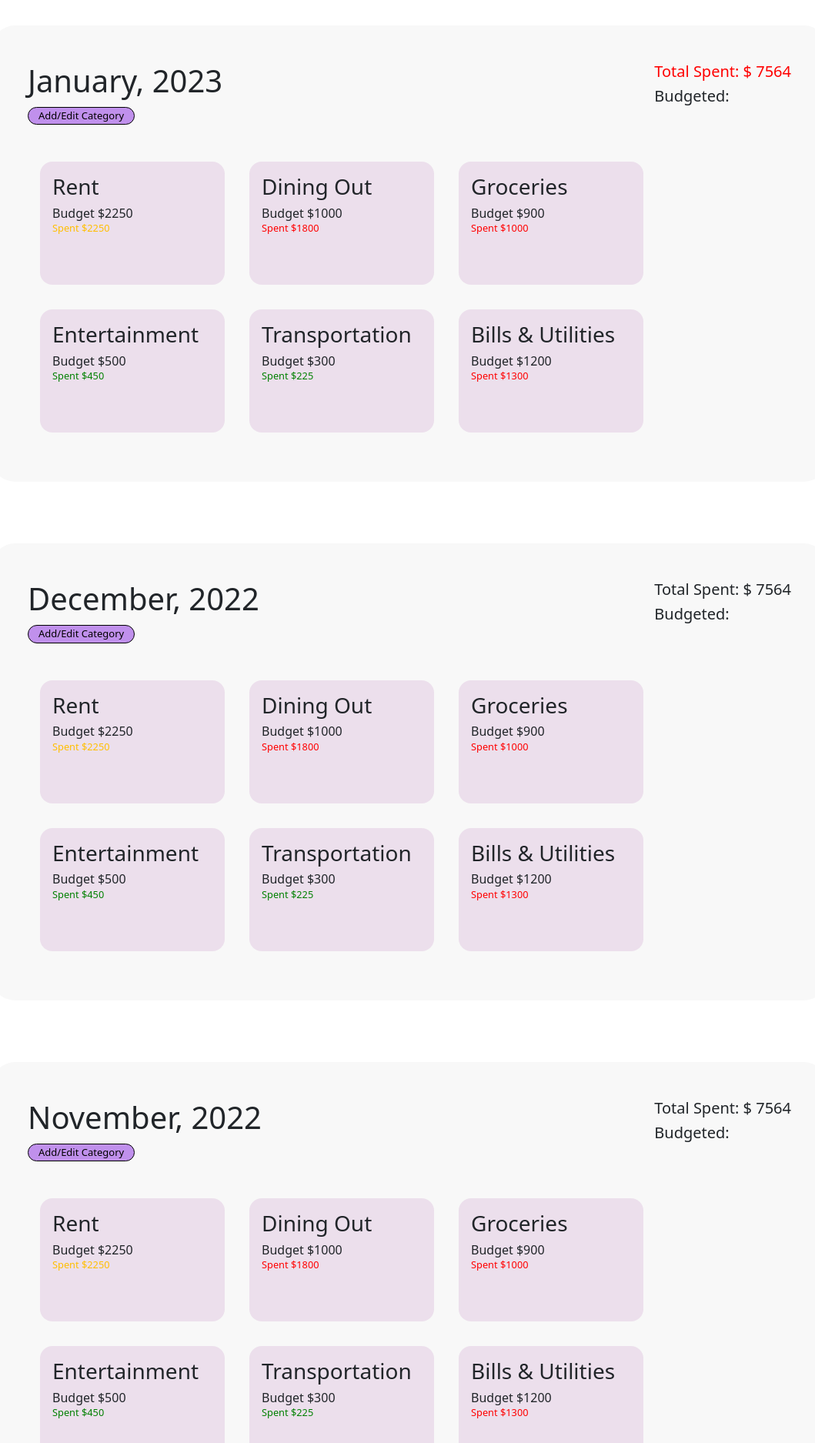
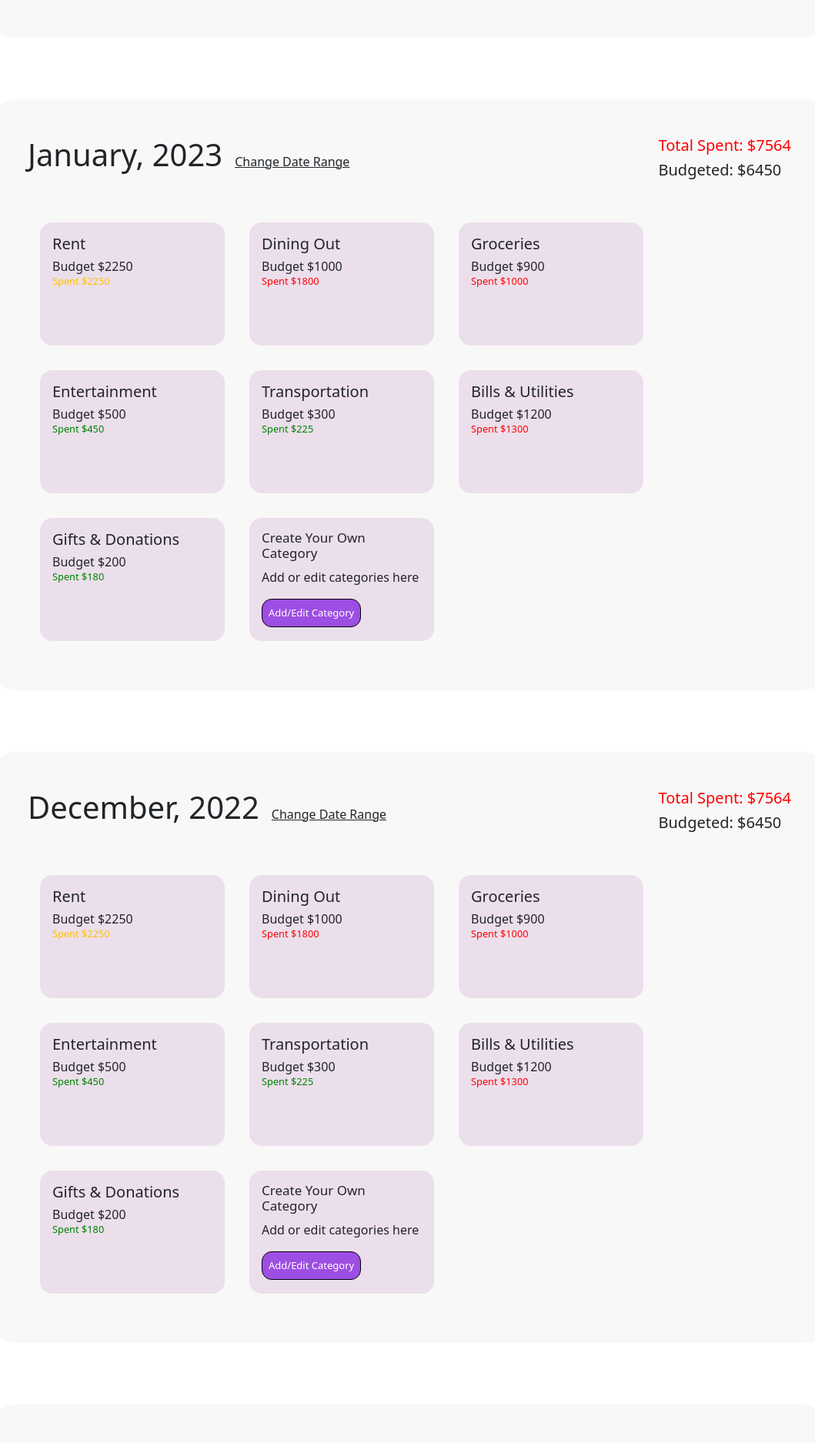
Before and after one commit to Unaiza898/Hackathon_2023, a React (Create React App) app in the folder client/: page /userExpenses in a window 1280 px wide. Shown: the part 300-2175 px from the top of the page at 77% size, without its empty margins (124-1183 px from the left). Built offline with nearby package versions, Linux system fonts and the light colour scheme.

Commit message:
final touches

```diff
--- a/client/src/Components/UserExpenses.js
+++ b/client/src/Components/UserExpenses.js
@@ -13,56 +13,71 @@ const UserExpenses = () => {
          {/* January Expenses */}
          <div className='january-container' >
             <div className="january-header">
-               <div>
+               <div className='jan-head'>
                   <h1> January, 2023</h1>
-                  <button className='month-edit'>Add/Edit Category</button>
+                  <h6 className='date-range'> Change Date Range </h6>
                </div>
                <div>
-                  <h5 style={{color: 'red'}}>Total Spent: $ 7564</h5>
-                  <h5>Budgeted: </h5>
+                  <h5 style={{color: 'red'}}>Total Spent: $7564</h5>
+                  <h5>Budgeted: $6450 </h5>
                </div>
             </div>
             <div className="month-container">
                <div class="card1">
-                  <h3>Rent</h3>
+                  <h3 className='card-name'>Rent</h3>
                   <div class="card-body">
                      <h5 class="card-title">Budget $2250</h5>
                      <p class="card-text" style={{ color: '#FFBF00' }}>Spent $2250</p>
                   </div>
                </div>
                <div class="card1">
-                  <h3>Dining Out</h3>
+                  <h3 className='card-name'>Dining Out</h3>
                   <div class="card-body">
                      <h5 class="card-title">Budget $1000</h5>
                      <p class="card-text" style={{ color: 'red' }}>Spent $1800</p>
                   </div>
                </div>
                <div class="card1">
-                  <h3>Groceries</h3>
+                  <h3 className='card-name'>Groceries</h3>
                   <div class="card-body">
                      <h5 class="card-title">Budget $900</h5>
                      <p class="card-text" style={{ color: 'red' }}>Spent $1000</p>
                   </div>
                </div>
                <div class="card1">
-                  <h3>Entertainment</h3>
+                  <h3 className='card-name'>Entertainment</h3>
                   <div class="card-body">
                      <h5 class="card-title">Budget $500</h5>
                      <p class="card-text" style={{ color: 'green' }}>Spent $450</p>
                   </div>
                </div>
                <div class="card1">
-                  <h3> Transportation </h3>
+                  <h3 className='card-name'> Transportation </h3>
                   <div class="card-body">
                      <h5 class="card-title">Budget $300</h5>
                      <p class="card-text" style={{ color: 'green' }}>Spent $225</p>
                   </div>
                </div>
                <div class="card1">
-                  <h3>Bills & Utilities </h3>
+                  <h3 className='card-name'>Bills & Utilities </h3>
                   <div class="card-body">
                      <h5 class="card-title">Budget $1200</h5>
                      <p class="card-text" style={{ color: 'red' }}>Spent $1300</p>
+                  </div>
+               </div>
+               <div class="card1">
+                  <h3 className='card-name'>Gifts & Donations </h3>
+                  <div class="card-body">
+                     <h5 class="card-title">Budget $200</h5>
+                     <p class="card-text" style={{ color: 'green' }}>Spent $180</p>
+                  </div>
+               </div>
+               <div class="card1">
+                  <h3 className='card-name-add'> Create Your Own Category </h3>
+                  <div class="card-body">
+                     <p> Add or edit categories here </p>
+                     {/* <p class="card-text" style={{ color: 'red' }}>Spent $1300</p> */}
+                     <button className='month-edit'>Add/Edit Category</button>
                   </div>
                </div>
             </div>
@@ -70,118 +85,150 @@ const UserExpenses = () => {
 
          <div className='january-container' >
             <div className="january-header">
-               <div>
+               <div className='jan-head'>
                   <h1> December, 2022</h1>
-                  <button className='month-edit'>Add/Edit Category</button>
+                  <h6 className='date-range'> Change Date Range </h6>
                </div>
                <div>
-                  <h5>Total Spent: $ 7564</h5>
-                  <h5>Budgeted: </h5>
+                  <h5 style={{ color: 'red' }}>Total Spent: $7564</h5>
+                  <h5>Budgeted: $6450 </h5>
                </div>
-
             </div>
             <div className="month-container">
                <div class="card1">
-                  <h3>Rent</h3>
+                  <h3 className='card-name'>Rent</h3>
                   <div class="card-body">
                      <h5 class="card-title">Budget $2250</h5>
                      <p class="card-text" style={{ color: '#FFBF00' }}>Spent $2250</p>
                   </div>
                </div>
                <div class="card1">
-                  <h3>Dining Out</h3>
+                  <h3 className='card-name'>Dining Out</h3>
                   <div class="card-body">
                      <h5 class="card-title">Budget $1000</h5>
                      <p class="card-text" style={{ color: 'red' }}>Spent $1800</p>
                   </div>
                </div>
                <div class="card1">
-                  <h3>Groceries</h3>
+                  <h3 className='card-name'>Groceries</h3>
                   <div class="card-body">
                      <h5 class="card-title">Budget $900</h5>
                      <p class="card-text" style={{ color: 'red' }}>Spent $1000</p>
                   </div>
                </div>
                <div class="card1">
-                  <h3>Entertainment</h3>
+                  <h3 className='card-name'>Entertainment</h3>
                   <div class="card-body">
                      <h5 class="card-title">Budget $500</h5>
                      <p class="card-text" style={{ color: 'green' }}>Spent $450</p>
                   </div>
                </div>
                <div class="card1">
-                  <h3> Transportation </h3>
+                  <h3 className='card-name'> Transportation </h3>
                   <div class="card-body">
                      <h5 class="card-title">Budget $300</h5>
                      <p class="card-text" style={{ color: 'green' }}>Spent $225</p>
                   </div>
                </div>
                <div class="card1">
-                  <h3>Bills & Utilities </h3>
+                  <h3 className='card-name'>Bills & Utilities </h3>
                   <div class="card-body">
                      <h5 class="card-title">Budget $1200</h5>
                      <p class="card-text" style={{ color: 'red' }}>Spent $1300</p>
                   </div>
                </div>
+               <div class="card1">
+                  <h3 className='card-name'>Gifts & Donations </h3>
+                  <div class="card-body">
+                     <h5 class="card-title">Budget $200</h5>
+                     <p class="card-text" style={{ color: 'green' }}>Spent $180</p>
+                  </div>
+               </div>
+               <div class="card1">
+                  <h3 className='card-name-add'> Create Your Own Category </h3>
+                  <div class="card-body">
+                     <p> Add or edit categories here </p>
+                     {/* <p class="card-text" style={{ color: 'red' }}>Spent $1300</p> */}
+                     <button className='month-edit'>Add/Edit Category</button>
+                  </div>
+               </div>
             </div>
          </div>
 
+
          <div className='january-container' >
             <div className="january-header">
-               <div>
+               <div className='jan-head'>
                   <h1> November, 2022</h1>
-                  <button className='month-edit'>Add/Edit Category</button>
+                  <h6 className='date-range'> Change Date Range </h6>
                </div>
                <div>
-                  <h5>Total Spent: $ 7564</h5>
-                  <h5>Budgeted: </h5>
+                  <h5 style={{ color: 'red' }}>Total Spent: $ 7564</h5>
+                  <h5>Budgeted: $6450 </h5>
                </div>
             </div>
             <div className="month-container">
                <div class="card1">
-                  <h3>Rent</h3>
+                  <h3 className='card-name'>Rent</h3>
                   <div class="card-body">
                      <h5 class="card-title">Budget $2250</h5>
                      <p class="card-text" style={{ color: '#FFBF00' }}>Spent $2250</p>
                   </div>
                </div>
                <div class="card1">
-                  <h3>Dining Out</h3>
+                  <h3 className='card-name'>Dining Out</h3>
                   <div class="card-body">
                      <h5 class="card-title">Budget $1000</h5>
                      <p class="card-text" style={{ color: 'red' }}>Spent $1800</p>
                   </div>
                </div>
                <div class="card1">
-                  <h3>Groceries</h3>
+                  <h3 className='card-name'>Groceries</h3>
                   <div class="card-body">
                      <h5 class="card-title">Budget $900</h5>
                      <p class="card-text" style={{ color: 'red' }}>Spent $1000</p>
                   </div>
                </div>
                <div class="card1">
-                  <h3>Entertainment</h3>
+                  <h3 className='card-name'>Entertainment</h3>
                   <div class="card-body">
                      <h5 class="card-title">Budget $500</h5>
                      <p class="card-text" style={{ color: 'green' }}>Spent $450</p>
                   </div>
                </div>
                <div class="card1">
-                  <h3> Transportation </h3>
+                  <h3 className='card-name'> Transportation </h3>
                   <div class="card-body">
                      <h5 class="card-title">Budget $300</h5>
                      <p class="card-text" style={{ color: 'green' }}>Spent $225</p>
                   </div>
                </div>
                <div class="card1">
-                  <h3>Bills & Utilities </h3>
+                  <h3 className='card-name'>Bills & Utilities </h3>
                   <div class="card-body">
                      <h5 class="card-title">Budget $1200</h5>
                      <p class="card-text" style={{ color: 'red' }}>Spent $1300</p>
                   </div>
                </div>
+               <div class="card1">
+                  <h3 className='card-name'>Gifts & Donations </h3>
+                  <div class="card-body">
+                     <h5 class="card-title">Budget $200</h5>
+                     <p class="card-text" style={{ color: 'green' }}>Spent $180</p>
+                  </div>
+               </div>
+               <div class="card1">
+                  <h3 className='card-name-add'> Create Your Own Category </h3>
+                  <div class="card-body">
+                     <p> Add or edit categories here </p>
+                     {/* <p class="card-text" style={{ color: 'red' }}>Spent $1300</p> */}
+                     <button className='month-edit'>Add/Edit Category</button>
+                  </div>
+               </div>
             </div>
          </div>
+
+
 
 
       </div>
--- a/client/src/Style/UserExpenses.css
+++ b/client/src/Style/UserExpenses.css
@@ -7,7 +7,18 @@
    display: flex;
    flex-direction: column;
    justify-content: center;
-   align-items: center;
+   /* align-items: center; */
+   margin-left: 5em;
+   margin-right: 5em;
+   background-color:#F8F8F8;
+   padding: 3em;
+   border-radius: 2em;
+}
+
+
+.date-range {
+   text-decoration: underline;
+   padding-left: 1em;
 }
 
 .january-container {
@@ -23,12 +34,17 @@
    justify-content: space-between;
 }
 
+.jan-head {
+   display: flex;
+   align-items: baseline;
+   justify-content: space-between;
+}
+
 .month-container {
    /* border: 1px solid black; */
    display: flex;
    flex-wrap: wrap;
 }
-
 
 .card1 {
    background-color: rgb(128, 0, 128, .10);
@@ -40,10 +56,18 @@
 }
 
 .month-edit {
-   background-color: rgb(138, 43, 226, .5);
+   background-color: rgb(138, 43, 226, .8);
    border: 1px solid black;
+   color: white;
    border-radius: 1em;
    font-size: small;
-   padding-left: 1em;
-   padding-right: 1em;
+   padding: 8px;
 }
+
+.card-name {
+   font-size: 20px
+}
+
+.card-name-add {
+   font-size: 17px;
+}
```
